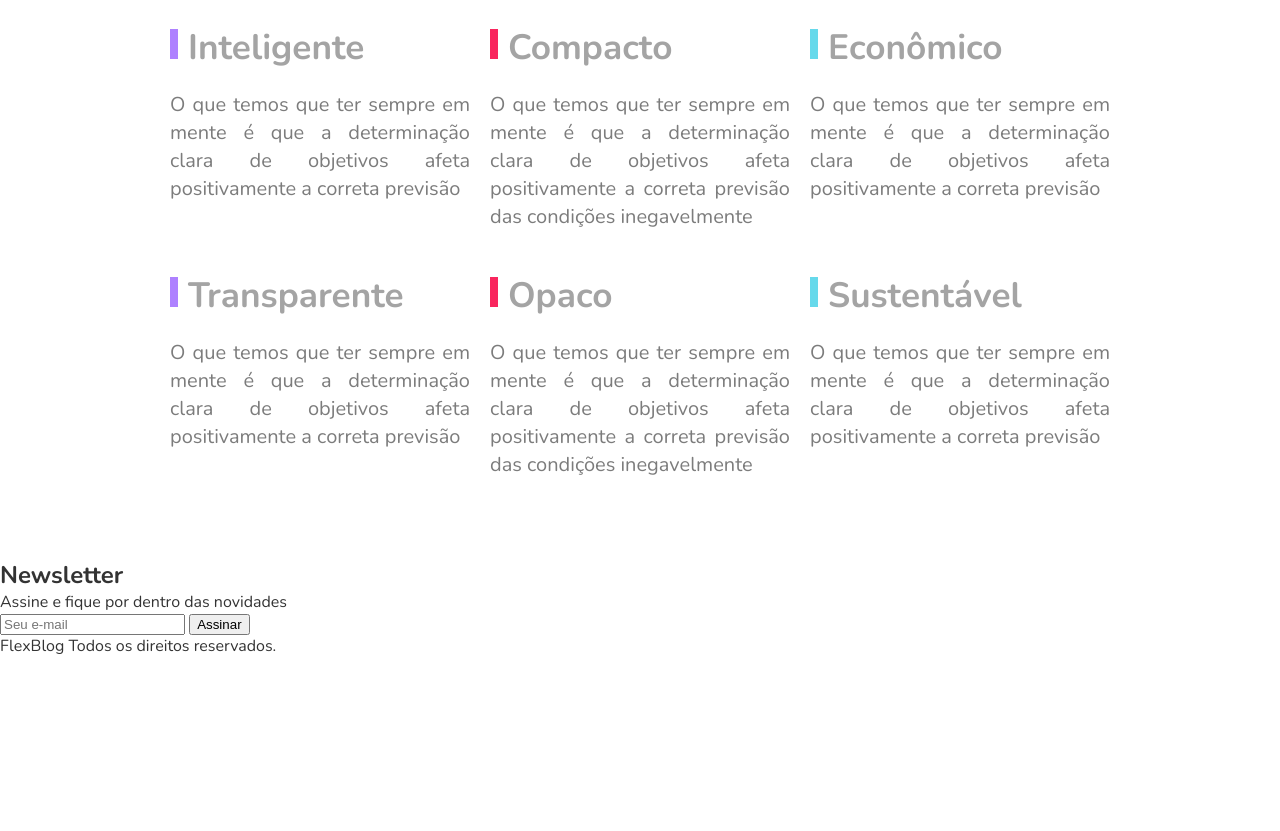
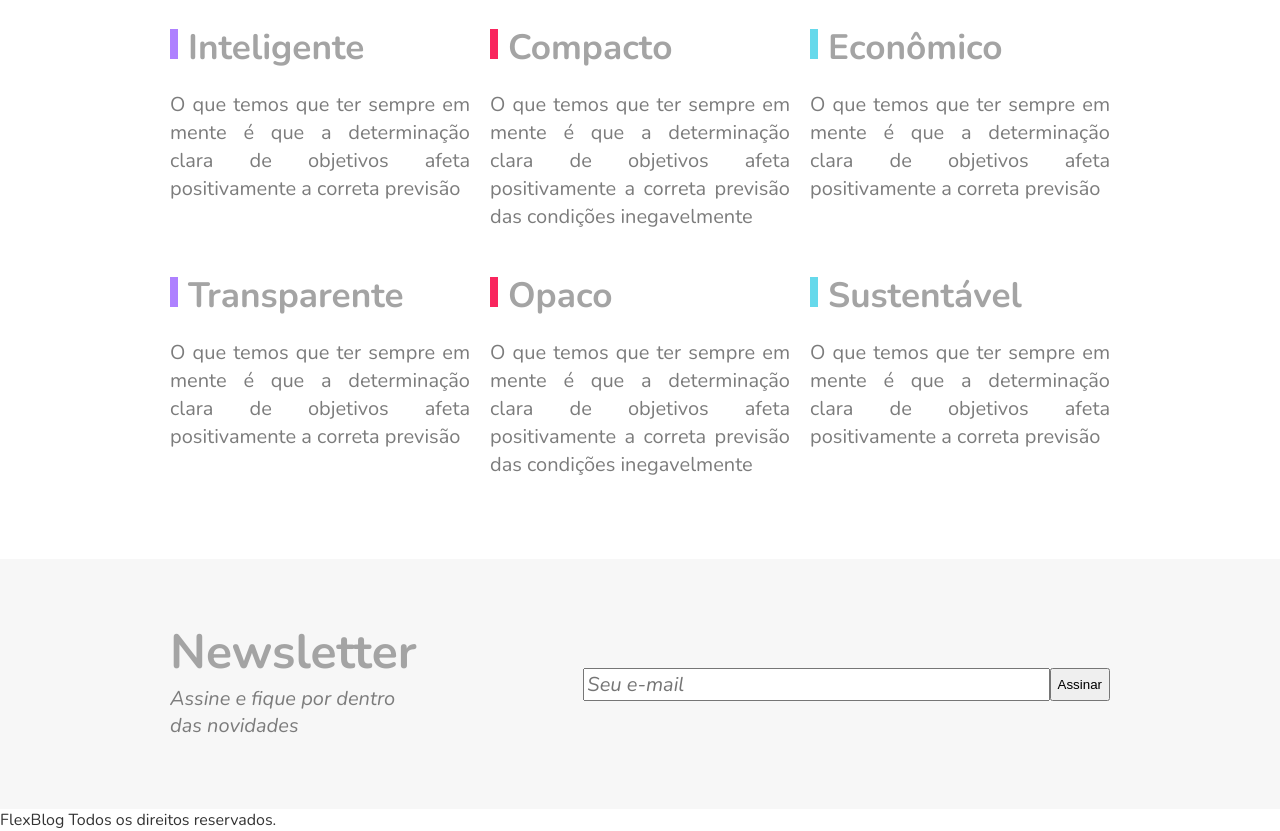
Before and after one commit to rafaelfachinelli/flexblog, a plain HTML site: page index.html in a window 1280 px wide. Shown: the part 2602-3433 px from the top of the page. Before the commit the page ends 3259 px from the top, so only its background shows below. Drawn offline with nearby package versions, Linux system fonts and the light colour scheme.

Commit message:
finishing footer

```diff
--- a/assets/css/styles.css
+++ b/assets/css/styles.css
@@ -313,3 +313,46 @@ img {
   font-size: 1.25em;
   line-height: 1.4;
 }
+
+.newsletter {
+  display: flex;
+  flex-wrap: wrap;
+  padding: 60px calc((100% - 960px) / 2);
+
+  background: #f7f7f7;
+}
+
+.newsletter__info {
+  flex: 1 1 260px;
+  margin: 0 10px;
+}
+
+.newsletter__info h1 {
+  color: #a4a4a4;
+  font-size: 3em;
+}
+
+.newsletter__info p {
+  max-width: 230px;
+  margin-bottom: 10px;
+
+  color: #7c7c7c;
+  font-size: 1.25em;
+  font-style: italic;
+}
+
+.newsletter__form {
+  flex: 2 1 260px;
+  display: flex;
+  flex-wrap: wrap;
+  align-self: center;
+  margin: 0 10px;
+}
+
+.newsletter__form input{
+  flex: 3 1 200px;
+  font-size: 1.25em;
+  color: #7c7c7c;
+  font-style: italic;
+  font-family: "Nunito", Arial, Helvetica, sans-serif;
+}
--- a/index.html
+++ b/index.html
@@ -149,7 +149,7 @@
       <h1>Newsletter</h1>
       <p>Assine e fique por dentro das novidades</p>
     </div>
-    <form>
+    <form class="newsletter__form">
       <input type="text" placeholder="Seu e-mail">
       <button type="submit">Assinar</button>
     </form>
```
